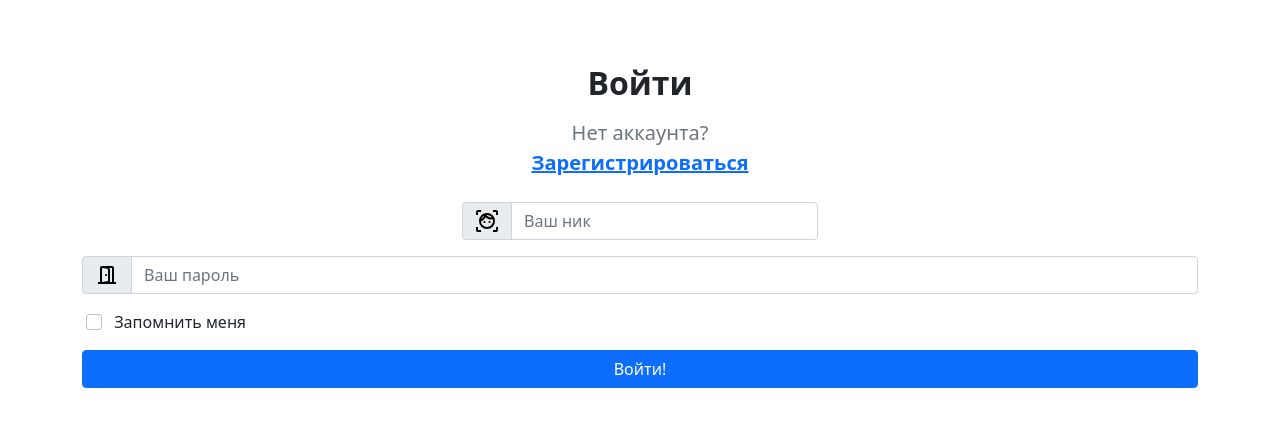
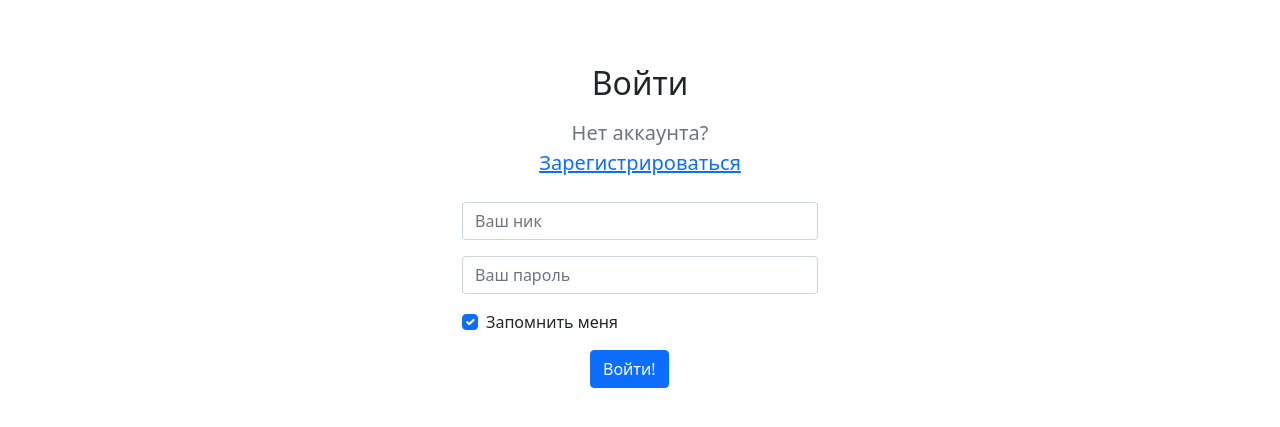
Before and after one commit to G0G0l1994/ambulance_card_project, a Flask app: page /login in a window 1280 px wide. Shown: the top 427 px of the page. Run offline with Flask 3, Linux system fonts and the light colour scheme; some libraries are stand-ins or nearby versions; some web fonts are replaced.

Commit message:
Поправлен темплейт и запоминание пользователя

```diff
--- a/webapp/__init__.py
+++ b/webapp/__init__.py
@@ -3,6 +3,17 @@ from webapp.forms import LoginForm
 from flask_login import LoginManager, login_user, logout_user
 from webapp.models import Doctors
 from webapp.db import Base, engine, db_session
+import logging
+
+
+logging.basicConfig(
+    level=logging.DEBUG,
+    filename = "mylog.log",
+    format = "%(asctime)s - %(module)s - %(levelname)s - %(funcName)s: %(lineno)d - %(message)s",
+    datefmt='%H:%M:%S',
+    )
+
+logging.info('Hello')
 
 def create_app():
   app = Flask(__name__, template_folder="templates")
@@ -39,11 +50,10 @@ def create_app():
   def process_login():
     form = LoginForm()
     if form.validate_on_submit():
-      username = form.username.data
       password = form.password_entry.data
       user = Doctors.query.filter(Doctors.username == form.username.data).first()
       if user and user.check_password(password):
-        login_user(user)
+        login_user(user, remember=form.remember_me.data)
         flash("Вы успешно вошли на сайт")
         return redirect(url_for('index'))
     flash("Неправильное имя пользователя или пароль")
--- a/webapp/config.py
+++ b/webapp/config.py
@@ -1 +1,4 @@
+from datetime import timedelta
 SECRET_KEY = "ewfrejugjrtgbjrtbtrhnbnrtbnttbtjgijitgejv nrjergegtgnrtrtjrirtjgrngrogorjgorhgrhr"
+
+REMEMBER_COOKIE_DURATION = timedelta(days=30)
--- a/webapp/forms.py
+++ b/webapp/forms.py
@@ -1,5 +1,5 @@
 from flask_wtf import FlaskForm
-from wtforms import StringField, PasswordField, SubmitField
+from wtforms import BooleanField, StringField, PasswordField, SubmitField
 from wtforms.validators import DataRequired
 
 #class LoginForm(FlaskForm):
@@ -14,4 +14,5 @@ from wtforms.validators import DataRequired
 class LoginForm(FlaskForm):
   username = StringField("Ник", validators=[DataRequired()], render_kw={"class": "form-control", "placeholder" : "Ваш ник"})
   password_entry = PasswordField("Пароль", validators=[DataRequired()], render_kw={"class": "form-control", "placeholder" : "Ваш пароль"})
+  remember_me = BooleanField("Запомнить меня", default=True, render_kw={'class': "form-check-input"})
   submit = SubmitField("Войти!", render_kw={"class": "btn btn-primary"})
--- a/webapp/templates/login.html
+++ b/webapp/templates/login.html
@@ -5,8 +5,8 @@
   <meta charset="UTF-8">
   <meta name="viewport" content="width=device-width, initial-scale=1.0">
   <link href="https://cdn.jsdelivr.net/npm/bootstrap@5.0.2/dist/css/bootstrap.min.css" rel="stylesheet" integrity="sha384-EVSTQN3/azprG1Anm3QDgpJLIm9Nao0Yz1ztcQTwFspd3yD65VohhpuuCOmLASjC" crossorigin="anonymous">
-  <link rel="stylesheet" href="css/all.min.css">
-  <link rel="stylesheet" href="css/style.css">
+  <!--<link rel="stylesheet" href="css/all.min.css">
+  <link rel="stylesheet" href="css/style.css">-->
   <title>Sign up and Login</title>
 </head>
 <body>
@@ -29,28 +29,23 @@
         {% endwith %}
         <!--Form start-->
         <form action="{{ url_for('process_login') }}" method="POST">
-          <div class="input-group mb-3">
-            <span class="input-group-text"><i class="fa fa-user-circle-o"><img src="images/familiar_face_and_zone_FILL0_wght400_GRAD0_opsz24.svg" alt=""></i></span>
+          {{ form.csrf_token }}
+          <div class="form-group mb-3">
             {{ form.username() }} <!--Пароль-->
           </div>
-          </div>
-          <div class="input-group mb-3">
-            <span class="input-group-text"><i class="fa fa-user-circle-o"><img src="images/door_open_FILL0_wght400_GRAD0_opsz24.svg" alt=""></i></span>
+          <div class="form-group mb-3">
             {{ form.password_entry() }} <!--Пароль-->
           </div>
+          <div class="form-group form-check">
+            {{ form.remember_me() }}
+            {{ form.remember_me.label(class_ = "form-check-label") }}
           </div>
-          <div class="checkbox">
-            <input type="checkbox" value="remember-me" id="remember-me"
-            class="form-check-input ms-1">
-            </label>
-            <label for="remember-me" class="form-check-label px-2">Запомнить меня</label>
+          <div class="mt-3 mx-auto" style="width: 100px;">
+          {{ form.submit() }}
           </div>
-          <div class="d-grid mt-3">
-            {{ form.submit() }}
-          </div>
-
         </form>
       </div>
+    </div>
     </div>
   </div>
 
--- a/webapp/templates/main.html
+++ b/webapp/templates/main.html
@@ -5,8 +5,6 @@
   <meta charset="UTF-8">
   <meta name="viewport" content="width=device-width, initial-scale=1.0">
   <link href="https://cdn.jsdelivr.net/npm/bootstrap@5.0.2/dist/css/bootstrap.min.css" rel="stylesheet" integrity="sha384-EVSTQN3/azprG1Anm3QDgpJLIm9Nao0Yz1ztcQTwFspd3yD65VohhpuuCOmLASjC" crossorigin="anonymous">
-  <link rel="stylesheet" href="css/all.min.css">
-  <link rel="stylesheet" href="css/style.css">
   <title>Sign up and Login</title>
 </head>
 <body>
```
